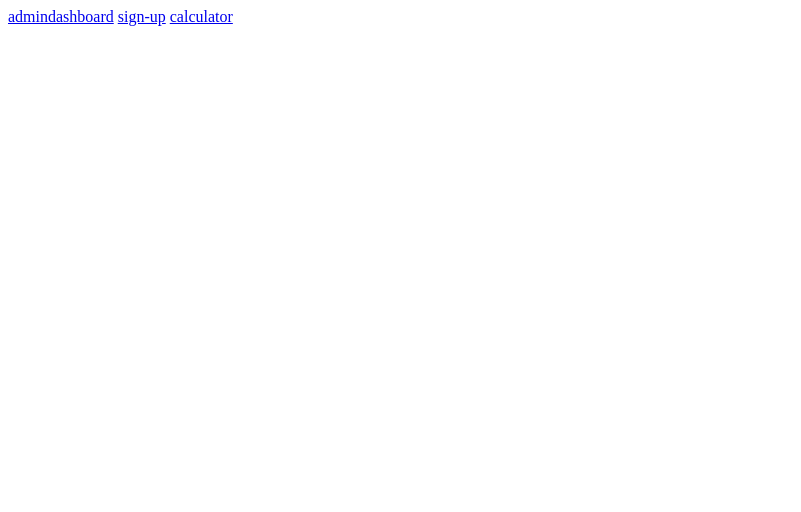
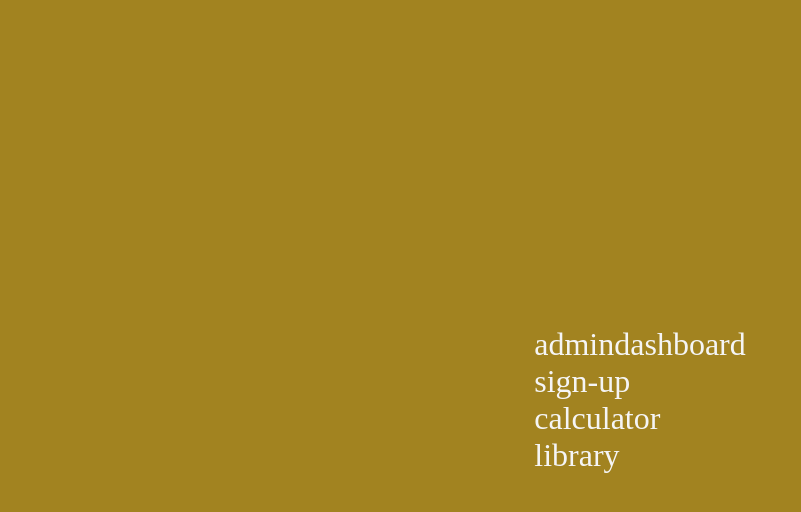
Before and after one commit to phscloq/small-projects, a plain HTML site: page index.html in a window 1280 px wide. Shown: the whole page, without its empty margins (0-801 px from the left). Drawn offline with Linux system fonts and the light colour scheme.

Commit message:
added additional links and css

```diff
--- a/index.html
+++ b/index.html
@@ -5,11 +5,15 @@
     <meta http-equiv="X-UA-Compatible" content="IE=edge">
     <meta name="viewport" content="width=device-width, initial-scale=1.0">
     <title>Small-Projects</title>
+    <link rel="stylesheet" href="style.css">
 </head>
 <body>
-    <a href="./grid-practice/admindashboard/index.html">admindashboard</a>
+    <div class="main">
+    <div class="links"><a href="./grid-practice/admindashboard/index.html">admindashboard</a>
     <a href="./sign-up/index.html">sign-up</a>
     <a href="./calculator/index.html">calculator</a>
-
+    <a href="./library-project/index.html">library</a>
+</div>
+        </div>
 </body>
 </html>
--- /dev/null
+++ b/style.css
@@ -0,0 +1,29 @@
+*{
+    margin: 0;
+    padding: 0;
+}
+.main{
+    display: flex;
+    justify-content: center;
+    align-items: center;
+    height: 100vh;
+    background-color: rgb(162, 131, 32);
+
+    text-align: left;
+}
+a{
+    text-decoration: none;
+    color: whitesmoke;
+    font-size: 2rem;
+
+}
+.links{
+    display: flex;
+    flex-direction: column;
+}
+a:hover{
+    color: rgb(255, 255, 255);
+    font-size: 2.5rem;
+    transition: 0.5s;
+    cursor: pointer;
+}
```
